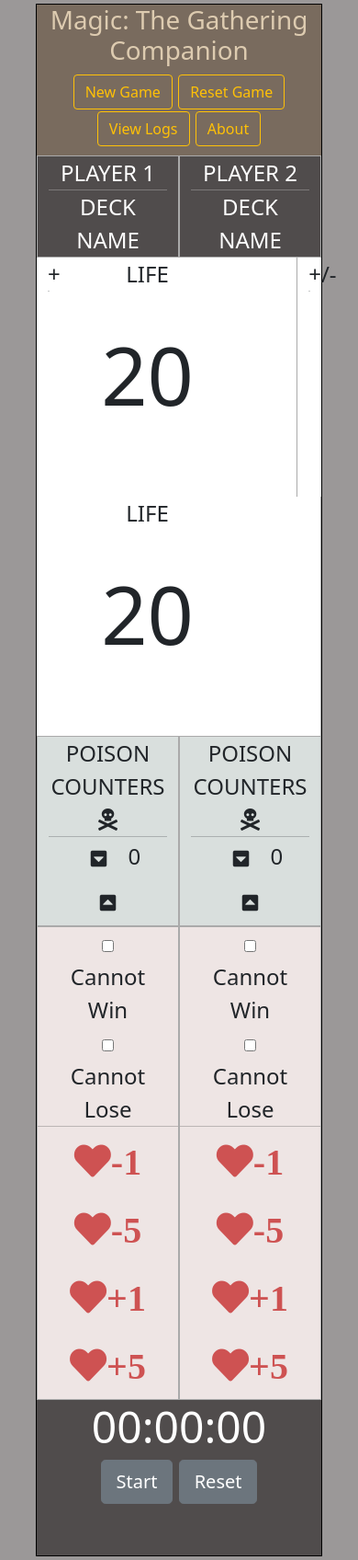
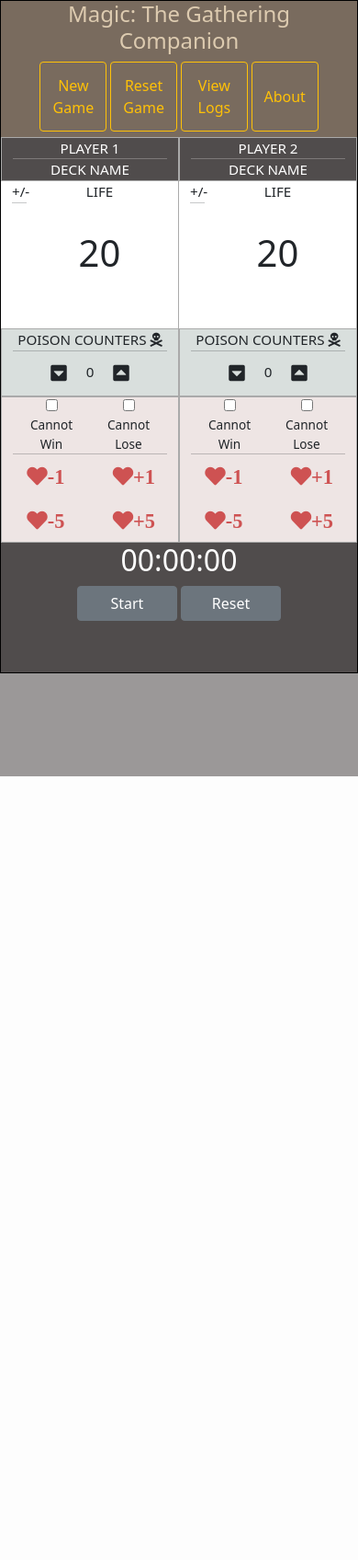
Before and after one commit to Janty-Y/mtg-companion, a PHP site: page / in a window 390 px wide. Shown: the whole page at 92% size. After the commit the page ends 844 px from the top, so only its background shows below. Run offline with PHP 8.4, Linux system fonts and the light colour scheme; some libraries are stand-ins or nearby versions.

Commit message:
mobile friendly adjustments

```diff
--- a/home.html
+++ b/home.html
@@ -3,7 +3,8 @@
 <head>
   <meta charset="UTF-8">
   <meta http-equiv="X-UA-Compatible" content="IE=edge">
-  <meta name="viewport" content="width=device-width, initial-scale=1.0">
+  <meta name="viewport" content="width=device-width, initial-scale=1">
+
   <title>MTG Game Companion</title>
 
 <!-- Bootstrap -->
@@ -165,7 +166,7 @@
       </div>
 
       <!-- PLAYER NAME + DECK NAME  -->
-      <div class="row">
+      <div class="row player-title">
         <div class="col player p1">
         </div>
         <div class="col player p2">
@@ -225,14 +226,14 @@
       <!-- PLAYER 1  -->
         <div class="row">
           <div class="col life-calc ">
-            <div class="row">
-              <div class="col">
-                <input type="checkbox" id="p1CannotWin" autocomplete="off">
+            <div class="row cannot-checks">
+              <div class="col ">
+                <input type="checkbox" id="p1CannotWin"  autocomplete="off">
                 <label for="p1CannotWin">Cannot Win</label>
               </div>
 
               <div class="col">
-                <input type="checkbox" id="p1CannotLose" autocomplete="off">
+                <input type="checkbox" id="p1CannotLose"   autocomplete="off">
                 <label for="p1CannotLose">Cannot Lose</label>
               </div>
                 <hr>
@@ -260,15 +261,15 @@
 
        <!-- PLAYER 2  -->
           <div class="col life-calc ">
-            <div class="row">
+            <div class="row cannot-checks">
               <div class="col">
-                <input type="checkbox" id="p2CannotWin" value="false" autocomplete="off">
+                <input type="checkbox" id="p2CannotWin" value="false"  autocomplete="off">
                 <label for="p2CannotWin">Cannot Win</label>
               </div>
 
-              <div class="col">
+              <div class="col ">
                 <input type="checkbox" id="p2CannotLose" value="false" autocomplete="off">
-                <label for="p2CannotLose">Cannot Lose</label>
+                <label for="p2CannotLose"  >Cannot Lose</label>
               </div>
               <hr>
             </div>
@@ -301,8 +302,8 @@
             </h2>
             <div class="col-">
 
-              <button class="btn btn-secondary btn-lg time-button" onclick="startStop()">Start</button>
-              <button class="btn btn-secondary btn-lg" onclick="resetTimer()">Reset</button>
+              <button class="btn btn-secondary  time-button" onclick="startStop()">Start</button>
+              <button class="btn btn-secondary " onclick="resetTimer()">Reset</button>
             </div>
             <div class="results"></div>
             <div class="log-buttons"></div>
--- a/style.css
+++ b/style.css
@@ -2,7 +2,7 @@
   background: #9b9898;
   align-items: center;
   text-align: center;
-  margin: 1% 10%;
+  margin: 0% 0%;
   font-size: 1.5rem;
 }
 
@@ -41,8 +41,6 @@
 /* TITLE AND BUTTONS */
 .main {
   background-color: rgb(121, 107, 94);
-
-  margin: auto;
   border: 1px solid black;
   max-width: 800px;
 }
@@ -130,3 +128,62 @@
 .save-button {
   margin-bottom: 20px;
 }
+
+@media (max-width: 760px) {
+  body {
+    font-size: 0.95rem;
+  }
+  h1 {
+    font-size: 1.5rem;
+  }
+
+  .player-title {
+    padding-top: 10px;
+  }
+  .life,
+  .life-history {
+    background-color: #fff;
+    height: 160px;
+    border: none;
+    width: 40px;
+  }
+
+  .life-history {
+    text-align: left;
+  }
+
+  .life-history-scroll {
+    background-color: #fff;
+    max-height: 130px;
+    font-size: 0.8rem;
+    text-align: left;
+    width: 40px;
+  }
+  .life-count {
+    font-size: 2.5rem;
+    height: 1rem;
+  }
+  .offset {
+    padding-right: 30px;
+    background-color: #fff;
+  }
+  .heart {
+    font-size: 1.4rem;
+  }
+  .game-time {
+    font-size: 2rem;
+  }
+  .top-button-row button {
+    width: 20%;
+    height: 60%;
+  }
+  .bottom button {
+    width: 30%;
+    height: 10%;
+  }
+  .cannot-checks {
+    font-size: 0.85rem;
+    margin: 0;
+    padding: 0px;
+  }
+}
```
